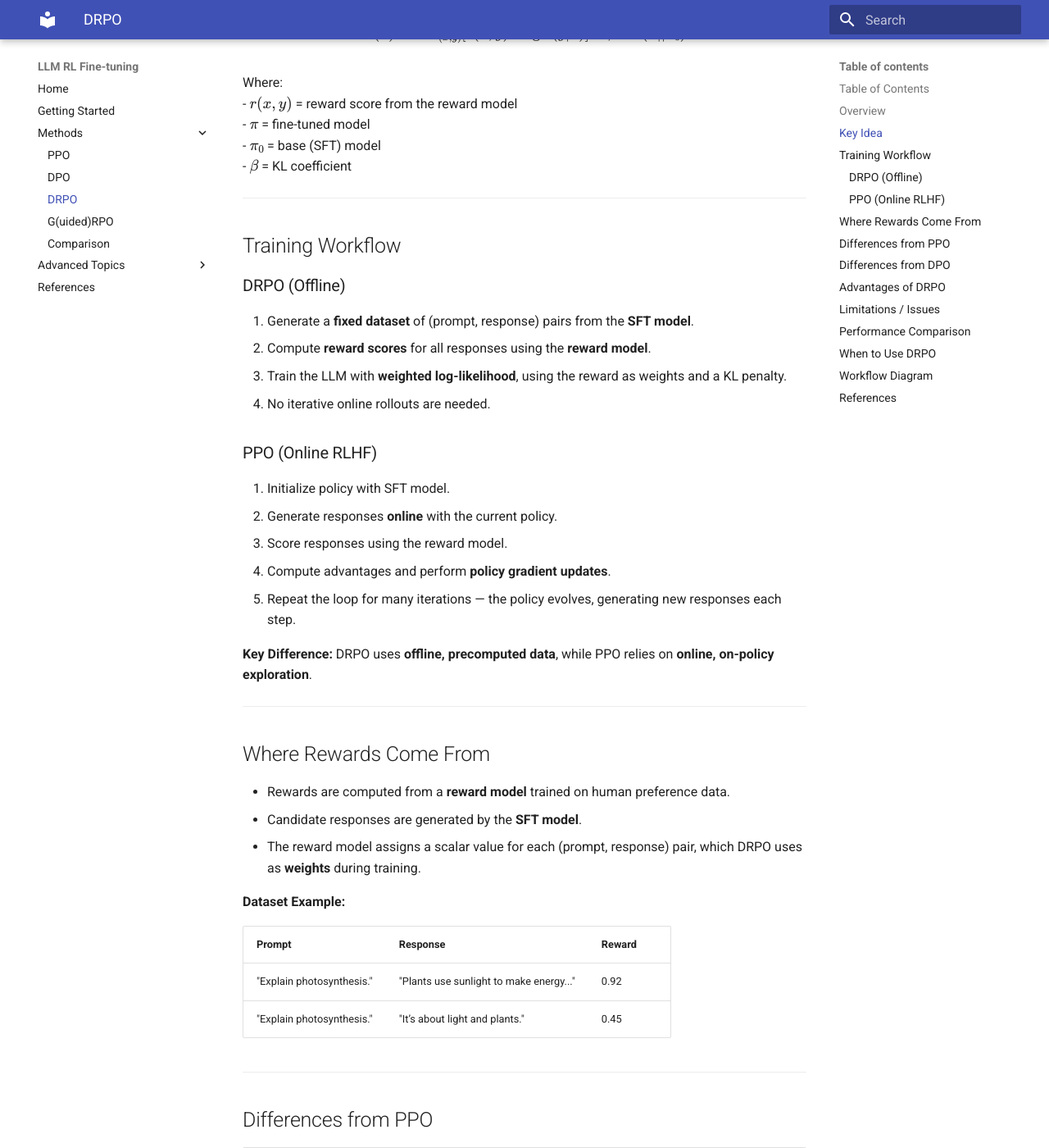
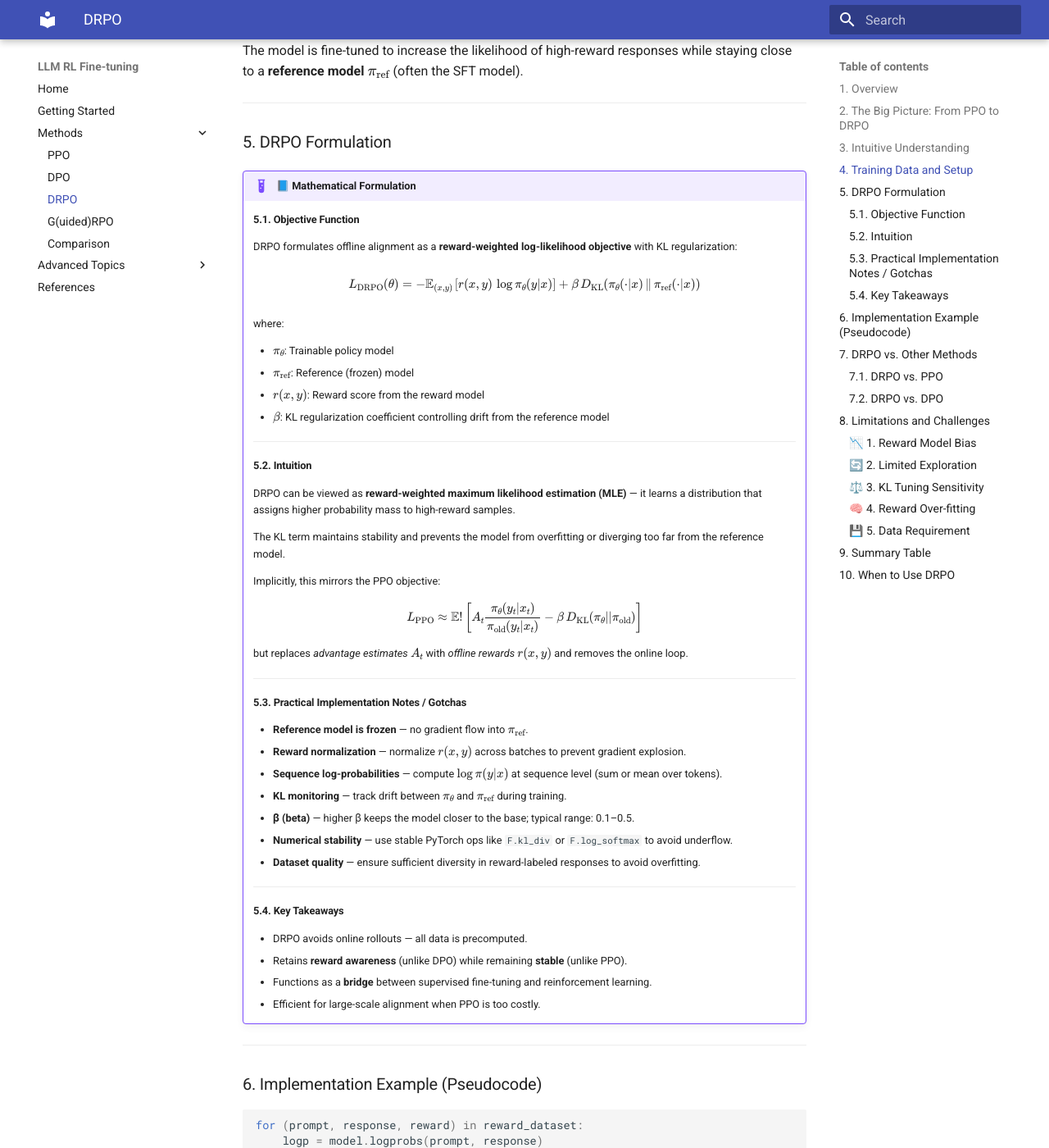
Before and after one commit to saurabhiit2007/LLM-RL-Finetuning, an MkDocs documentation site: the page built from docs/methods/drpo.md, in a window 1280 px wide and 1400 px high, scrolled down 1377 px. Shown: the whole window at 82% size. Built offline with MkDocs 1.6.1 and Material for MkDocs 9.7.7, drawn with Linux system fonts in a browser that asks for light colours; some of the changed text lies outside the part shown.

Commit message:
updated DRPO

````diff
--- a/docs/methods/drpo.md
+++ b/docs/methods/drpo.md
@@ -1,181 +1,200 @@
-# DRPO (Direct Reward Policy Optimization) for LLM Fine-Tuning
+# 🎯 Direct Reward Policy Optimization (DRPO) — Offline Reward-Weighted Alignment
 
-This document provides a detailed overview of **DRPO**, a method for fine-tuning large language models (LLMs) using reward-based alignment. It also compares DRPO with other approaches like **PPO** and **DPO**, highlighting workflow, advantages, limitations, and performance considerations.
+### 1. Overview
+
+**Direct Reward Policy Optimization (DRPO)** is an algorithm designed to fine-tune **Large Language Models (LLMs)** using reward signals—without requiring an online reinforcement learning (RL) loop.
+It directly leverages reward model scores as weights in a supervised training objective, offering a **simpler and more stable** alternative to **Proximal Policy Optimization (PPO)** while being **more expressive than Direct Preference Optimization (DPO)**.
 
 ---
 
-## Table of Contents
+### 2. The Big Picture: From PPO to DRPO
 
-- [Overview](#overview)
-- [Key Idea](#key-idea)
-- [Training Workflow](#training-workflow)
-- [Where Rewards Come From](#where-rewards-come-from)
-- [Differences from PPO](#differences-from-ppo)
-- [Differences from DPO](#differences-from-dpo)
-- [Advantages of DRPO](#advantages-of-drpo)
-- [Limitations / Issues](#limitations--issues)
-- [Performance Comparison](#performance-comparison)
-- [When to Use DRPO](#when-to-use-drpo)
-- [Workflow Diagram](#workflow-diagram)
+While **PPO-based RLHF** uses iterative, online reinforcement learning guided by a reward model, **DRPO** turns this process into a **single offline optimization step**.
+
+| Stage   | PPO-Based RLHF                         | DRPO-Based Alignment         |
+| ------- | -------------------------------------- | ---------------------------- |
+| 1️⃣ SFT | Train base LLM on human demonstrations | ✅ Same                       |
+| 2️⃣ RM  | Train reward model on preference data  | ✅ Same                       |
+| 3️⃣ RL  | Fine-tune using PPO + rewards          | ✅ Replaced by DRPO objective |
+
+This makes DRPO **computationally cheaper**, **offline**, and **more stable**, while retaining reward sensitivity.
 
 ---
 
-## Overview
+### 3. Intuitive Understanding
 
-**Direct Reward Policy Optimization (DRPO)** is an **offline, reward-weighted fine-tuning** method for LLMs. It is inspired by reinforcement learning techniques like PPO but avoids the **expensive and unstable online RL loop**.
+Imagine training an assistant:
 
-DRPO is used to align LLMs to produce helpful, safe, and high-quality responses based on feedback captured in a **reward model (RM)**.
+* **PPO:** The assistant generates an answer → a teacher scores it numerically → the model updates using RL.
+* **DRPO:** The assistant looks at many answers already scored → learns to favor high-reward answers through weighted likelihood training.
+
+Thus, DRPO bypasses the complex RL loop but still uses explicit reward signals for alignment.
 
 ---
 
-## Key Idea
+### 4. Training Data and Setup
 
-- Start with a **base model** (often SFT-fine-tuned).
-- Generate multiple responses per prompt using this base model.
-- Use a **reward model** to assign a scalar reward to each response.
-- Fine-tune the model using a **weighted log-likelihood loss**, encouraging high-reward responses while applying a **KL penalty** to maintain closeness to the base model.
+Each DRPO training example consists of $(x, y, r)$
 
-**DRPO Loss Function**:
+where:
 
-\[
-L(\pi) = - \mathbb{E}_{(x, y)} [ r(x, y) \cdot \log \pi(y|x) ] + \beta KL(\pi || \pi_0)
-\]
+* $x$: Prompt or input query
+* $y$: Candidate response (generated by the base model)
+* $r$: Scalar reward value from the reward model
 
-Where:
-- \(r(x, y)\) = reward score from the reward model
-- \(\pi\) = fine-tuned model
-- \(\pi_0\) = base (SFT) model
-- \(\beta\) = KL coefficient
+The model is fine-tuned to increase the likelihood of high-reward responses while staying close to a **reference model** $\pi_{\text{ref}}$ (often the SFT model).
 
 ---
 
-## Training Workflow
+### 5. DRPO Formulation
 
-### DRPO (Offline)
+!!! example "📘 Mathematical Formulation"
 
-1. Generate a **fixed dataset** of (prompt, response) pairs from the **SFT model**.
-2. Compute **reward scores** for all responses using the **reward model**.
-3. Train the LLM with **weighted log-likelihood**, using the reward as weights and a KL penalty.
-4. No iterative online rollouts are needed.
+    #### 5.1. Objective Function
 
-### PPO (Online RLHF)
+    DRPO formulates offline alignment as a **reward-weighted log-likelihood objective** with KL regularization:
 
-1. Initialize policy with SFT model.
-2. Generate responses **online** with the current policy.
-3. Score responses using the reward model.
-4. Compute advantages and perform **policy gradient updates**.
-5. Repeat the loop for many iterations — the policy evolves, generating new responses each step.
+    $$
+    L_{\mathrm{DRPO}}(\theta)
+    = -\mathbb{E}_{(x, y)} \left[
+    r(x, y) \, \log \pi_\theta(y|x)
+    \right]
+    + \beta \, D_{\mathrm{KL}}\!\left( \pi_\theta(\cdot|x) \, \| \, \pi_{\text{ref}}(\cdot|x) \right)
+    $$
 
-**Key Difference:** DRPO uses **offline, precomputed data**, while PPO relies on **online, on-policy exploration**.
+    where:
+
+    * $\pi_\theta$: Trainable policy model
+    * $\pi_{\text{ref}}$: Reference (frozen) model
+    * $r(x, y)$: Reward score from the reward model
+    * $\beta$: KL regularization coefficient controlling drift from the reference model
+
+    ---
+
+    #### 5.2. Intuition
+
+    DRPO can be viewed as **reward-weighted maximum likelihood estimation (MLE)** — it learns a distribution that assigns higher probability mass to high-reward samples.
+
+    The KL term maintains stability and prevents the model from overfitting or diverging too far from the reference model.
+
+    Implicitly, this mirrors the PPO objective:
+    $$
+    L_{\mathrm{PPO}} \approx \mathbb{E}\!\left[
+    A_t \frac{\pi_\theta(y_t|x_t)}{\pi_{\text{old}}(y_t|x_t)} - \beta \, D_{\mathrm{KL}}(\pi_\theta || \pi_{\text{old}})
+    \right]
+    $$
+    but replaces *advantage estimates* $A_t$ with *offline rewards* $r(x, y)$ and removes the online loop.
+
+    ---
+
+    #### 5.3. Practical Implementation Notes / Gotchas
+
+    * **Reference model is frozen** — no gradient flow into $\pi_{\text{ref}}$.
+    * **Reward normalization** — normalize $r(x, y)$ across batches to prevent gradient explosion.
+    * **Sequence log-probabilities** — compute $\log \pi(y|x)$ at sequence level (sum or mean over tokens).
+    * **KL monitoring** — track drift between $\pi_\theta$ and $\pi_{\text{ref}}$ during training.
+    * **β (beta)** — higher β keeps the model closer to the base; typical range: 0.1–0.5.
+    * **Numerical stability** — use stable PyTorch ops like `F.kl_div` or `F.log_softmax` to avoid underflow.
+    * **Dataset quality** — ensure sufficient diversity in reward-labeled responses to avoid overfitting.
+
+    ---
+
+    #### 5.4. Key Takeaways
+
+    * DRPO avoids online rollouts — all data is precomputed.
+    * Retains **reward awareness** (unlike DPO) while remaining **stable** (unlike PPO).
+    * Functions as a **bridge** between supervised fine-tuning and reinforcement learning.
+    * Efficient for large-scale alignment when PPO is too costly.
 
 ---
 
-## Where Rewards Come From
+### 6. Implementation Example (Pseudocode)
 
-- Rewards are computed from a **reward model** trained on human preference data.
-- Candidate responses are generated by the **SFT model**.
-- The reward model assigns a scalar value for each (prompt, response) pair, which DRPO uses as **weights** during training.
+```python
+for (prompt, response, reward) in reward_dataset:
+    logp = model.logprobs(prompt, response)
+    logp_ref = ref_model.logprobs(prompt, response)
 
-**Dataset Example:**
+    kl = (logp - logp_ref).mean()
+    loss = -(reward * logp).mean() + beta * kl
 
-| Prompt | Response | Reward |
-|--------|---------|--------|
-| "Explain photosynthesis." | "Plants use sunlight to make energy..." | 0.92 |
-| "Explain photosynthesis." | "It’s about light and plants." | 0.45 |
-
----
-
-## Differences from PPO
-
-| Aspect | PPO | DRPO |
-|--------|-----|------|
-| Training loop | Online, iterative RL | Offline, single-pass fine-tuning |
-| Reward usage | Used online for policy gradient | Used offline as weighting for supervised loss |
-| Exploration | Strong — policy generates new outputs each step | Limited — only SFT-generated responses |
-| Stability | Can be unstable | Stable like supervised learning |
-| Training cost | High (many rollouts, multiple gradient steps) | Low (single dataset pass) |
-| Performance | Slightly better alignment | Close to PPO but slightly lower |
-
----
-
-## Differences from DPO
-
-| Aspect | DPO | DRPO |
-|--------|-----|------|
-| Input data | Preference pairs (chosen vs rejected) | Scalar reward values |
-| Loss | Logistic loss on pairwise comparisons | Weighted log-likelihood on reward |
-| Feedback | Human preferences | Reward model scores |
-| Behavior | Learns which output is better | Learns how much better an output is |
-
----
-
-## Advantages of DRPO
-
-- **Stable training**: Avoids PPO’s gradient instability.
-- **Faster & cheaper**: Single-pass offline training.
-- **Simple implementation**: Just a modified supervised fine-tuning loss.
-- **Good alignment**: Reward-aware fine-tuning can improve response quality efficiently.
-
----
-
-## Limitations / Issues
-
-- **Reward model bias**: DRPO inherits any biases in the reward model.
-- **Limited exploration**: Only improves on existing SFT responses.
-- **Reward overfitting**: Risk of “reward hacking” if the reward model is not robust.
-- **KL tuning required**: Poor KL weight can lead to underfitting or overfitting.
-- **Data requirement**: Needs a sufficiently diverse set of reward-scored responses.
-
----
-
-## Performance Comparison
-
-| Metric | PPO | DRPO |
-|--------|-----|------|
-| Alignment quality | Slightly higher | Slightly lower, ~90–95% of PPO |
-| Training stability | Can be unstable | Very stable |
-| Training cost | Very high | 5–20× faster |
-| Exploration | Strong | Limited |
-| Practical use | Final alignment pass in large LLMs | Efficient intermediate alignment |
-
----
-
-## When to Use DRPO
-
-- You already have a **trained reward model**.
-- You want **fast, stable, and cost-effective alignment**.
-- You want to fine-tune using **existing SFT responses** rather than running expensive online RL loops.
-- Useful for **intermediate-stage alignment** before deploying PPO or other full RL methods.
-
----
-
-## Workflow Diagram
-
-```text
-      SFT Model (π₀)
-           |
-           | Generate responses (offline or online)
-           v
-     Candidate Responses
-           |
-           | Score with Reward Model (R)
-           v
-   ------------------------
-   |                      |
-DRPO (Offline)        PPO (Online)
-Weighted Log-Likelihood  Policy Gradient Updates
-+ KL Penalty             + KL Penalty
-Single-pass training      Iterative rollouts & training
-Limited exploration       Strong exploration
-Stable & fast             Slower, high cost, slightly higher alignment
+    optimizer.zero_grad()
+    loss.backward()
+    optimizer.step()
 ```
 
 ---
 
-## References
+### 7. DRPO vs. Other Methods
 
-- Christiano, P., et al. (2017). *Deep Reinforcement Learning from Human Preferences.*
-- Bai, Y., et al. (2022). *Training a Helpful and Harmless Assistant with RLHF.*
-- Stiennon, N., et al. (2022). *Learning to summarize with human feedback.*
+#### 7.1. DRPO vs. PPO
+
+| Aspect        | PPO                      | DRPO                    |
+| ------------- | ------------------------ | ----------------------- |
+| Training loop | Online, iterative        | Offline, single-pass    |
+| Reward usage  | Advantage-based, dynamic | Reward-weighted, static |
+| Exploration   | Strong (on-policy)       | Limited (SFT data only) |
+| Stability     | Unstable without tuning  | Very stable             |
+| Cost          | High                     | 5–20× cheaper           |
+| Performance   | Slightly higher          | ~90–95% of PPO          |
 
 ---
+
+#### 7.2. DRPO vs. DPO
+
+| Aspect       | DPO                    | DRPO                        |
+| ------------ | ---------------------- | --------------------------- |
+| Input        | Preference pairs       | Reward scores               |
+| Feedback     | Binary preferences     | Scalar rewards              |
+| Loss         | Logistic (pairwise)    | Weighted log-likelihood     |
+| Reward model | Not needed             | Required                    |
+| Exploration  | None                   | Some (via reward diversity) |
+| Behavior     | Learns which is better | Learns how much better      |
+
+---
+
+### 8. Limitations and Challenges
+
+#### 📉 1. Reward Model Bias
+
+DRPO inherits any biases or inaccuracies from the reward model, which may skew optimization.
+
+#### 🔄 2. Limited Exploration
+
+Since DRPO is offline, it can only improve on responses generated by the base (SFT) model.
+
+#### ⚖️ 3. KL Tuning Sensitivity
+
+Improper β settings can lead to over-fitting (low β) or under-fitting (high β).
+
+#### 🧠 4. Reward Over-fitting
+
+Over-optimizing for the reward model can cause **reward hacking** — responses that exploit model scoring patterns.
+
+#### 💾 5. Data Requirement
+
+Requires a sufficiently large and diverse dataset of reward-labeled responses for robust alignment.
+
+---
+
+### 9. Summary Table
+
+| Component              | Role                                        | Example                       |
+| ---------------------- | ------------------------------------------- | ----------------------------- |
+| **Policy Model (LLM)** | Learns weighted preferences                 | `GPT-3`, `Llama-2`            |
+| **Reference Model**    | Provides baseline probabilities             | SFT model                     |
+| **Reward Model**       | Provides scalar scores for responses        | RM trained from human prefs   |
+| **DRPO Objective**     | Reward-weighted log-likelihood + KL penalty | Offline alignment objective   |
+| **β Parameter**        | Controls proximity to reference             | Tuning hyperparameter         |
+| **Goal**               | Efficient reward-based alignment            | Stable, cost-effective tuning |
+
+---
+
+### 10. When to Use DRPO
+
+* You already have a **trained reward model**.
+* You need **offline**, **stable**, and **cost-efficient** alignment.
+* You want to **bridge** between SFT and PPO without running expensive RL loops.
+* Ideal for **intermediate or large-scale pre-alignment** before PPO fine-tuning.
+
+---
````
Also changed, not shown: docs/references.md (+4 -0 lines).
